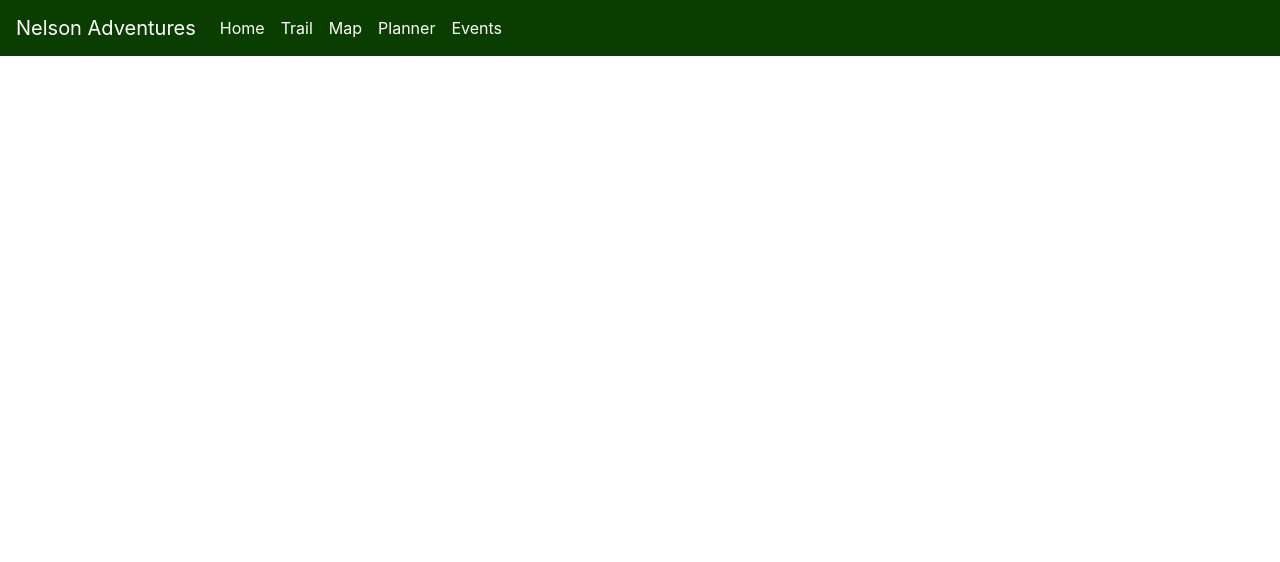
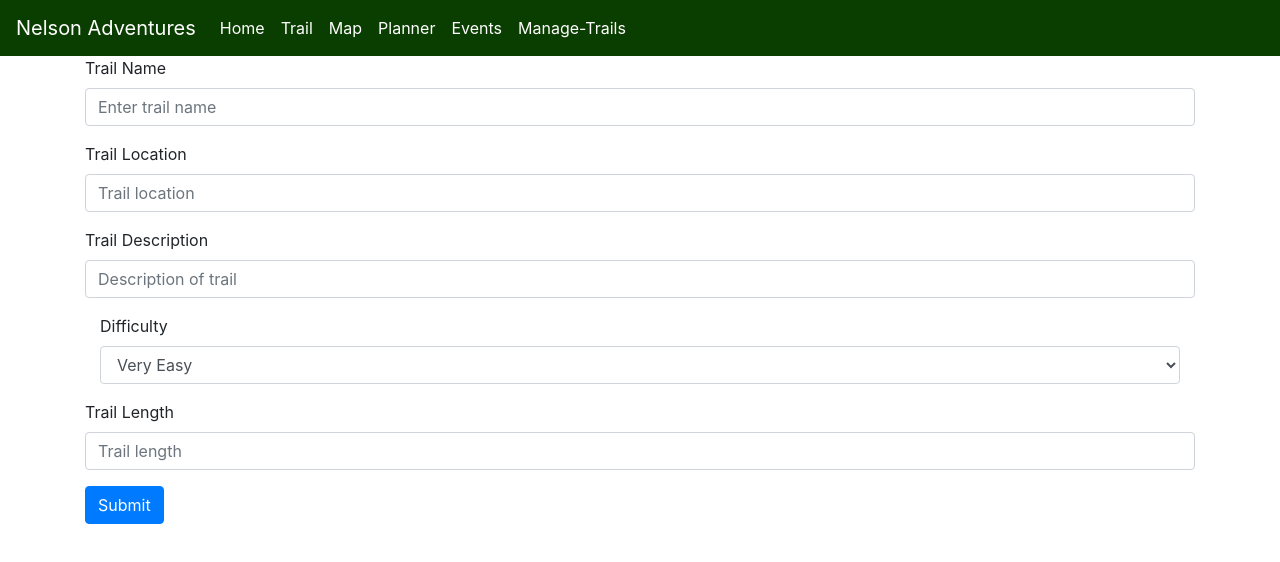
Before and after one commit to CarlosAmos/WEB601_Project, a React (Create React App) app in the folder WEB601_Project/: page /ManageTrails in a window 1280 px wide. Shown: the top 562 px of the page. Built offline with nearby package versions, Linux system fonts and the light colour scheme.

Commit message:
Add ManageTrails Page
This page will be used for adding, updating and deleting trails

```diff
--- a/WEB601_Project/src/App.js
+++ b/WEB601_Project/src/App.js
@@ -5,10 +5,28 @@ import {Trail} from './Pages/Trail';
 import {Map} from './Pages/Map';
 import {Planner} from './Pages/Planner';
 import {Events} from './Pages/Events';
+import {ManageTrails} from './Pages/ManageTrails';
 import { Layout } from './Components/Layout';
 import {NavBar } from './Components/NavBar';
 
 class App extends Component {
+
+  constructor(props){
+    super(props);
+    this.state = {
+        isLoading: true,
+        contacts: []
+    }
+}
+
+componentDidMount(){
+  this.fetchData();
+}
+
+fetchData(){
+
+}
+
   render() {
     return (
       <React.Fragment>
@@ -21,6 +39,7 @@ class App extends Component {
             <Route path="/Map" component={Map} />
             <Route path="/Planner" component={Planner} />
             <Route path="/Events" component={Events} />
+            <Route path="/ManageTrails" component={ManageTrails} />
           </Switch>
         </Router>
         </Layout>
--- a/WEB601_Project/src/Components/NavBar.js
+++ b/WEB601_Project/src/Components/NavBar.js
@@ -30,6 +30,7 @@ export const NavBar = () => (
                     <Nav.Item><Nav.Link href="/Map">Map</Nav.Link></Nav.Item>
                     <Nav.Item><Nav.Link href="/Planner">Planner</Nav.Link></Nav.Item>
                     <Nav.Item><Nav.Link href="/Events">Events</Nav.Link></Nav.Item>
+                    <Nav.Item><Nav.Link href="/ManageTrails">Manage-Trails</Nav.Link></Nav.Item>
                 </Nav>
             </Navbar.Collapse>
         </Navbar>
--- /dev/null
+++ b/WEB601_Project/src/Pages/ManageTrails.js
@@ -0,0 +1,58 @@
+import React from 'react';
+import styled from 'styled-components';
+import Home1 from '../Images/Home1.jpg';
+import { Container, Col, Row, Button, Form } from 'react-bootstrap';
+
+const Styles = styled.div`
+.description{
+    width: 50%;
+    height: 100;
+    position: absolute;
+    border: '4px solid black' ;
+}
+
+}
+
+`;
+
+export const ManageTrails = () => (
+
+<Form>
+  <Form.Group controlId="formBasicName">
+    <Form.Label>Trail Name</Form.Label>
+    <Form.Control type="Name" placeholder="Enter trail name" />
+</Form.Group>
+
+  <Form.Group controlId="formBasicLocation">
+    <Form.Label>Trail Location</Form.Label>
+    <Form.Control type="Location" placeholder="Trail location" />
+  </Form.Group>
+
+  <Form.Group controlId="formBasicDescription" >
+    <Form.Label>Trail Description</Form.Label>
+    <Form.Control type="Description" placeholder="Description of trail" className="description"/>
+  </Form.Group>
+
+  <Form.Group as={Col} controlId="formGridDifficulty">
+      <Form.Label>Difficulty</Form.Label>
+      <Form.Control as="select">
+        <option>Very Easy</option>
+        <option>Easy</option>
+        <option>Medium</option>
+        <option>Hard</option>
+        <option>Very Hard</option>
+      </Form.Control>
+    </Form.Group>
+
+    <Form.Group controlId="formBasicLength">
+    <Form.Label>Trail Length</Form.Label>
+    <Form.Control type="TrailLength" placeholder="Trail length" />
+  </Form.Group>
+
+  <Button variant="primary" type="submit">
+    Submit
+  </Button>
+</Form>
+
+
+)
--- a/WEB601_Project/src/Pages/Trail.js
+++ b/WEB601_Project/src/Pages/Trail.js
@@ -23,7 +23,7 @@ export const Trail = () => (
     <div className="col-12">
     <Row height='150'>
         <div height='150px'>
-        <Button variant="outline-success">Success</Button>
+        <Button variant="outline-success">Add Trail</Button>
         </div>
         </Row>
         <Row className="justify-content-md-center" height='100'>
```
